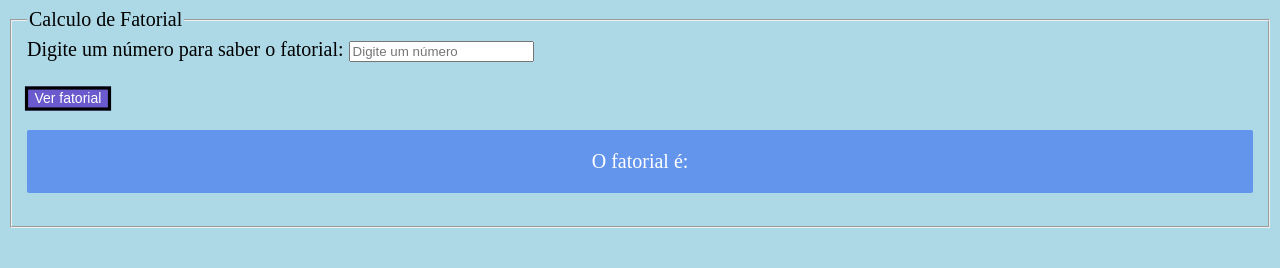
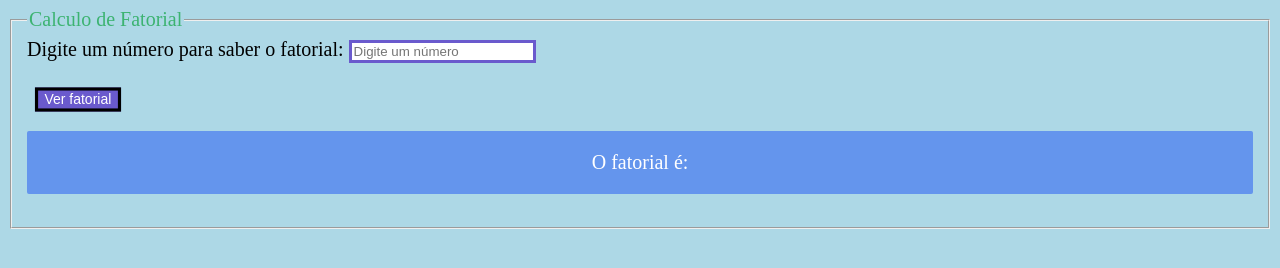
Before and after one commit to Lucianoquintela/Calculo-de-Fatorial-com-javascript, a plain HTML site: page index.html in a window 1280 px wide. Drawn offline with Linux system fonts and the light colour scheme.

Commit message:
Update style.css
Modificado background-color do botao
Alterado cor da borda do input

```diff
--- a/style.css
+++ b/style.css
@@ -1,6 +1,6 @@
 body{
     background-color:lightblue;
-    color:Gn;
+    color:black;
     font-size:20px;
 }
 
@@ -10,7 +10,6 @@ p {
     text-align:center;
     padding:20px;
     color:#fff;
-
 }
 
 button{
@@ -20,12 +19,19 @@ button{
     transition: 0.2s ease-in-out;
     color:white;
     border:solid black;
-
-
+    margin-left:10px;
 }
 
 button:hover{
-    background-color:SteelBlue ;
+   background-color: SlateBlue;
    border:solid white ;
    color:Lime;
 }
+
+legend{
+    color:MediumSeaGreen;
+}
+
+input{
+    border:solid SlateBlue;
+}
```
Lines whose indentation alone changed are shown as unchanged.
